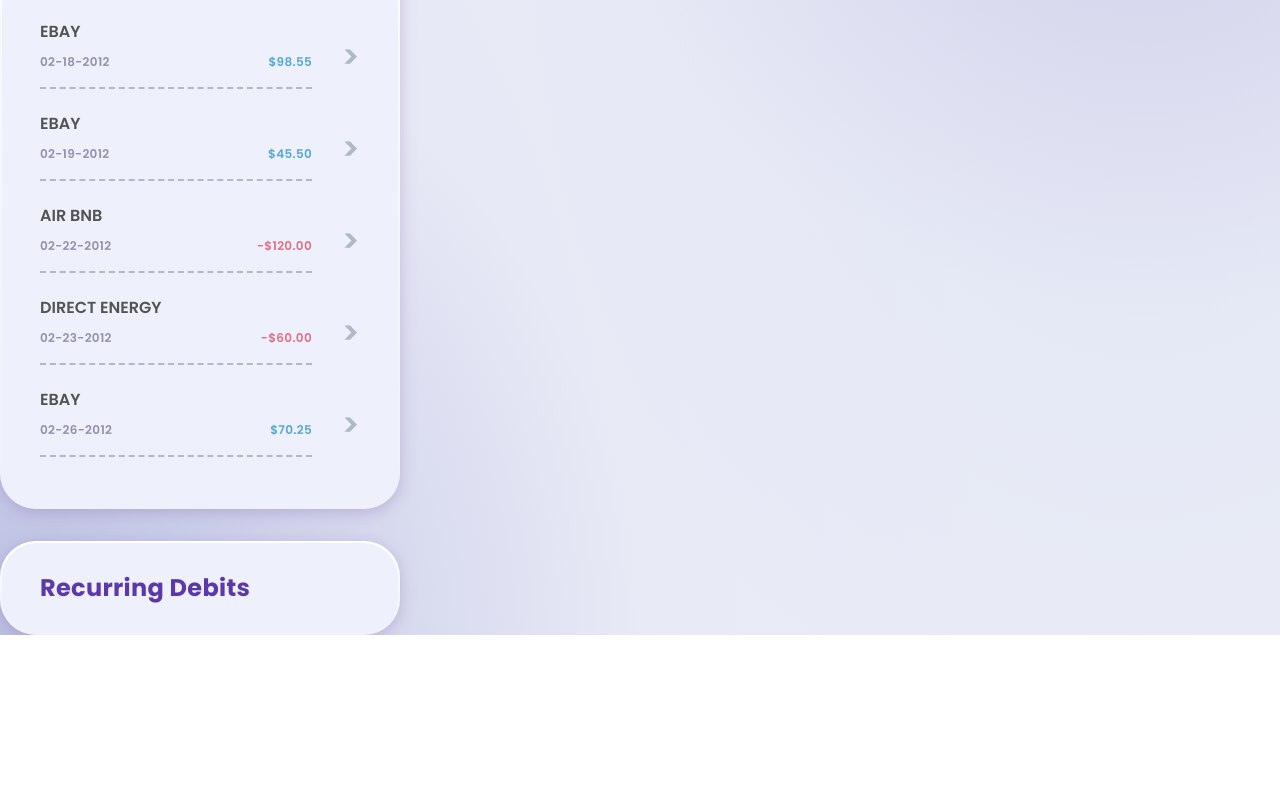
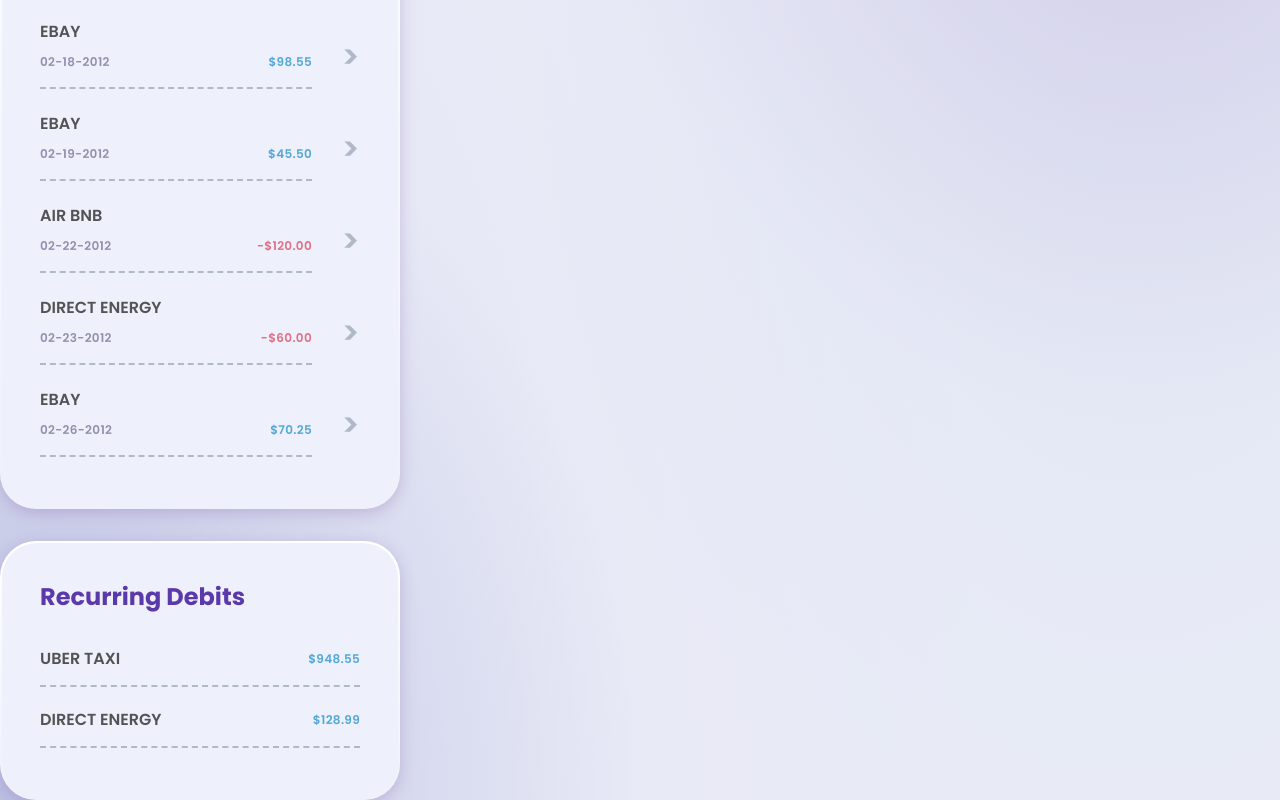
Before and after one commit to ask0ldd/Fintech-React-TS-Redux-Recharts, a React (Vite) app: page / in a window 1280 px wide. Shown: the part 271-1071 px from the top of the page. Before the commit the page ends 906 px from the top, so only its background shows below. Built offline with nearby package versions, Linux system fonts and the light colour scheme.

Commit message:
recdebits done

```diff
--- a/src/components/RecurringDebits.tsx
+++ b/src/components/RecurringDebits.tsx
@@ -15,14 +15,36 @@ const formatAmount = (amount : number) : string => {
     return amount >= 0 ? '$'+amount.toFixed(2) : '-$'+amount.toFixed(2).toString().slice(1)
 }
 
+interface DebitType {
+    company: string
+    amount: string
+}
+
 const RecurringDebits = () => {
 
     return (
         <div className='recDebitsContainer'>
             <h2 className="debitsTitle">Recurring Debits</h2>
-
+            {DebitsList.map((debit, index) =>
+            <Debit
+                key={'debit'+index}
+                company={debit.company.toUpperCase()}
+                amount={formatAmount(debit.amount)}/>)}
+            <div className='grid16'></div>
         </div>
     )
 }
 
+const Debit = ({company, amount} : DebitType) => {
+    return(
+        <article className="oneDebitContainer">
+            <div className='companynAmountContainer'>
+                <span className='debitRecipient'>{company}</span>
+                <span className={amount[0]!=='-' ? 'debitAmount' : 'debitAmountRed'}>{amount}</span>
+            </div>
+            <div className='debitDashes'></div>
+        </article>
+    )
+}
+
 export default RecurringDebits
--- a/src/styles/RecurringDebits.css
+++ b/src/styles/RecurringDebits.css
@@ -26,3 +26,63 @@
   /*background: linear-gradient(180deg, rgba(255, 255, 255, 1) 0%, #eef1fb 100%);*/
   background-color: #eef1fb;
 }
+
+.debitsTitle {
+  line-height: 24px;
+  margin-bottom: 2.48rem;
+  margin-top: 15px;
+  letter-spacing: 0;
+  color: #5c39aa;
+}
+
+.oneDebitContainer {
+  padding-bottom: 23px;
+  display: flex;
+  flex-direction: column;
+}
+
+.companynAmountContainer {
+  justify-content: space-between;
+  display: flex;
+  flex-direction: row;
+}
+
+.debitAmount {
+  font-size: 12px;
+  color: #52a7d6;
+  display: flex;
+  /*align-items: end;*/
+  align-items: first baseline;
+  margin-top: 1px;
+}
+
+.debitAmountRed {
+  font-size: 12px;
+  color: #e06e84;
+}
+
+.debitRecipient {
+  font-size: 16px;
+  letter-spacing: 0;
+  color: rgba(65, 65, 65, 0.9);
+  display: flex;
+  align-items: first baseline;
+  margin-top: -2px;
+}
+
+.debitDashes {
+  height: 1px;
+  border-bottom: 2px dashed #b0b9c8;
+  margin-top: 13px;
+}
+/*
+.grid16 {
+  background-image: url("../assets/16grid.png");
+  position: absolute;
+  top: 0;
+  left: 0;
+  z-index: 10;
+  width: 100%;
+  height: 100%;
+}
+*/
```
